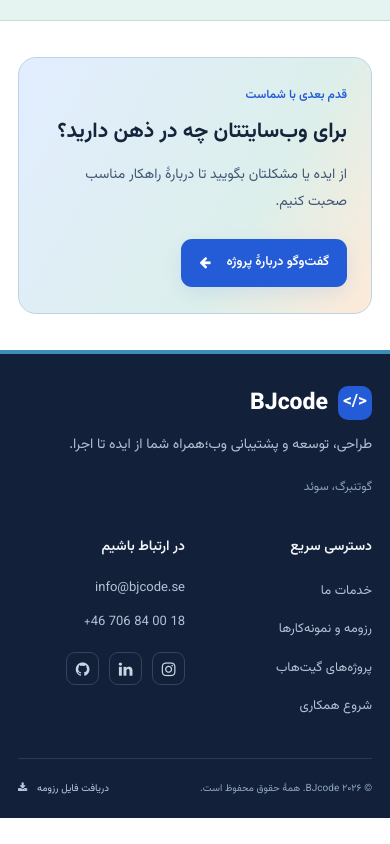
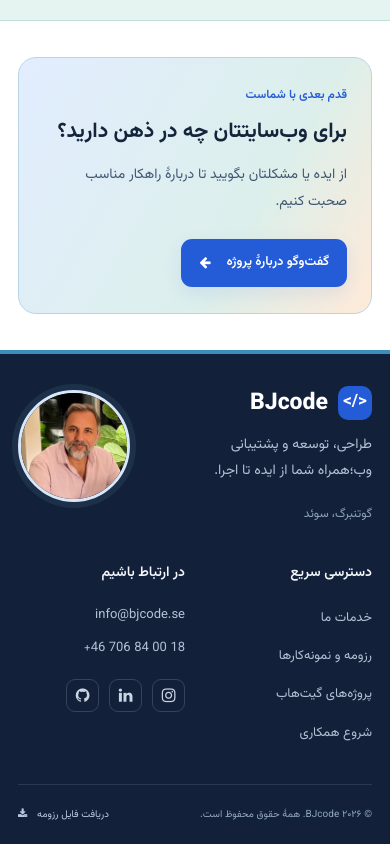
Before and after one commit to behzad17/Resume1, a website: page index.html in a window 390 px wide. Shown: the part 3531-4375 px from the top of the page. Before the commit the page ends 4349 px from the top, so only its background shows below. Drawn offline with Linux system fonts and the light colour scheme.

Commit message:
Add circular portrait to the left side of all page footers

```diff
--- a/assets/css/refined-layout.css
+++ b/assets/css/refined-layout.css
@@ -181,3 +181,40 @@ html[lang="fa"] .page-interests .interests-sidebar,html[lang="fa"] .page-interes
 @media (max-width: 359px) {
   .hero h1.hero-title-two-lines { font-size: 18px; }
 }
+
+/* Portrait occupies the left edge of the shared footer. */
+.site-footer .footer-grid {
+  grid-template-columns: minmax(0, 1.2fr) minmax(0, .8fr) minmax(0, 1fr) 148px;
+  gap: 36px;
+  align-items: start;
+}
+.footer-portrait { margin: 0; justify-self: end; padding-top: 4px; }
+.footer-portrait img {
+  display: block;
+  width: 144px;
+  height: 144px;
+  border-radius: 50%;
+  object-fit: cover;
+  object-position: 50% 34%;
+  border: 3px solid #d8e8fa;
+  box-shadow: 0 0 0 6px #84c9dd18;
+}
+@media (max-width: 991px) and (min-width: 768px) {
+  .site-footer .footer-grid {
+    grid-template-columns: minmax(0, 1fr) minmax(0, .8fr) minmax(0, 1fr) 112px;
+    gap: 22px;
+  }
+  .footer-portrait img { width: 108px; height: 108px; }
+}
+@media (max-width: 767px) {
+  .site-footer .footer-grid {
+    grid-template-columns: minmax(0, 1fr) minmax(0, 1fr);
+    grid-template-areas: "about portrait" "links contact";
+    gap: 28px 20px;
+  }
+  .site-footer .footer-about { grid-area: about; }
+  .footer-link-column { grid-area: links; }
+  .footer-contact-column { grid-area: contact; }
+  .footer-portrait { grid-area: portrait; }
+  .footer-portrait img { width: 112px; height: 112px; }
+}
--- a/index.html
+++ b/index.html
@@ -33,8 +33,9 @@
     <footer class="site-footer">
   <div class="shell footer-grid">
     <div class="footer-about"><a class="brand footer-brand" href="index.html" aria-label="BJcode؛ صفحهٔ اصلی"><span class="brand-symbol" aria-hidden="true">&lt;/&gt;</span><bdi>BJcode</bdi></a><p>طراحی، توسعه و پشتیبانی وب؛<br>همراه شما از ایده تا اجرا.</p><span class="footer-location">گوتنبرگ، سوئد</span></div>
-    <div><h2>دسترسی سریع</h2><ul class="footer-nav"><li><a href="interests.html">خدمات ما</a></li><li><a href="resume.html">رزومه و نمونه‌کارها</a></li><li><a href="github.html">پروژه‌های گیت‌هاب</a></li><li><a href="contact.html">شروع همکاری</a></li></ul></div>
-    <div><h2>در ارتباط باشیم</h2><a class="footer-contact" href="mailto:info@bjcode.se" dir="ltr">info@bjcode.se</a><a class="footer-contact" href="tel:+46706840018" dir="ltr">+46 706 84 00 18</a><div class="footer-social"><a href="https://www.instagram.com/bjcode.se/" target="_blank" rel="noopener noreferrer" aria-label="BJcode در اینستاگرام"><i class="fa fa-instagram" aria-hidden="true"></i></a><a href="https://www.linkedin.com/in/behzad-javadian-0b6582a0/" target="_blank" rel="noopener noreferrer" aria-label="بهزاد جوادیان در لینکدین"><i class="fa fa-linkedin" aria-hidden="true"></i></a><a href="https://github.com/behzad17" target="_blank" rel="noopener noreferrer" aria-label="بهزاد جوادیان در گیت‌هاب"><i class="fa fa-github" aria-hidden="true"></i></a></div></div>
+    <div class="footer-link-column"><h2>دسترسی سریع</h2><ul class="footer-nav"><li><a href="interests.html">خدمات ما</a></li><li><a href="resume.html">رزومه و نمونه‌کارها</a></li><li><a href="github.html">پروژه‌های گیت‌هاب</a></li><li><a href="contact.html">شروع همکاری</a></li></ul></div>
+    <div class="footer-contact-column"><h2>در ارتباط باشیم</h2><a class="footer-contact" href="mailto:info@bjcode.se" dir="ltr">info@bjcode.se</a><a class="footer-contact" href="tel:+46706840018" dir="ltr">+46 706 84 00 18</a><div class="footer-social"><a href="https://www.instagram.com/bjcode.se/" target="_blank" rel="noopener noreferrer" aria-label="BJcode در اینستاگرام"><i class="fa fa-instagram" aria-hidden="true"></i></a><a href="https://www.linkedin.com/in/behzad-javadian-0b6582a0/" target="_blank" rel="noopener noreferrer" aria-label="بهزاد جوادیان در لینکدین"><i class="fa fa-linkedin" aria-hidden="true"></i></a><a href="https://github.com/behzad17" target="_blank" rel="noopener noreferrer" aria-label="بهزاد جوادیان در گیت‌هاب"><i class="fa fa-github" aria-hidden="true"></i></a></div></div>
+    <figure class="footer-portrait"><img src="assets/images/behzad-footer-portrait.webp" alt="تصویر بهزاد جوادیان" width="144" height="144" loading="lazy" decoding="async"></figure>
   </div><div class="shell footer-end"><span>© ۲۰۲۶ BJcode. همهٔ حقوق محفوظ است.</span><a href="assets/cv/BehzadianCV.pdf" target="_blank" rel="noopener noreferrer">دریافت فایل رزومه <i class="fa fa-download" aria-hidden="true"></i></a></div>
 </footer>
   </body>
```
Also changed, not shown: contact.html (+3 -2 lines), github.html (+3 -2 lines), interests.html (+3 -2 lines), resume.html (+3 -2 lines), assets/images/behzad-footer-portrait.webp (added).
